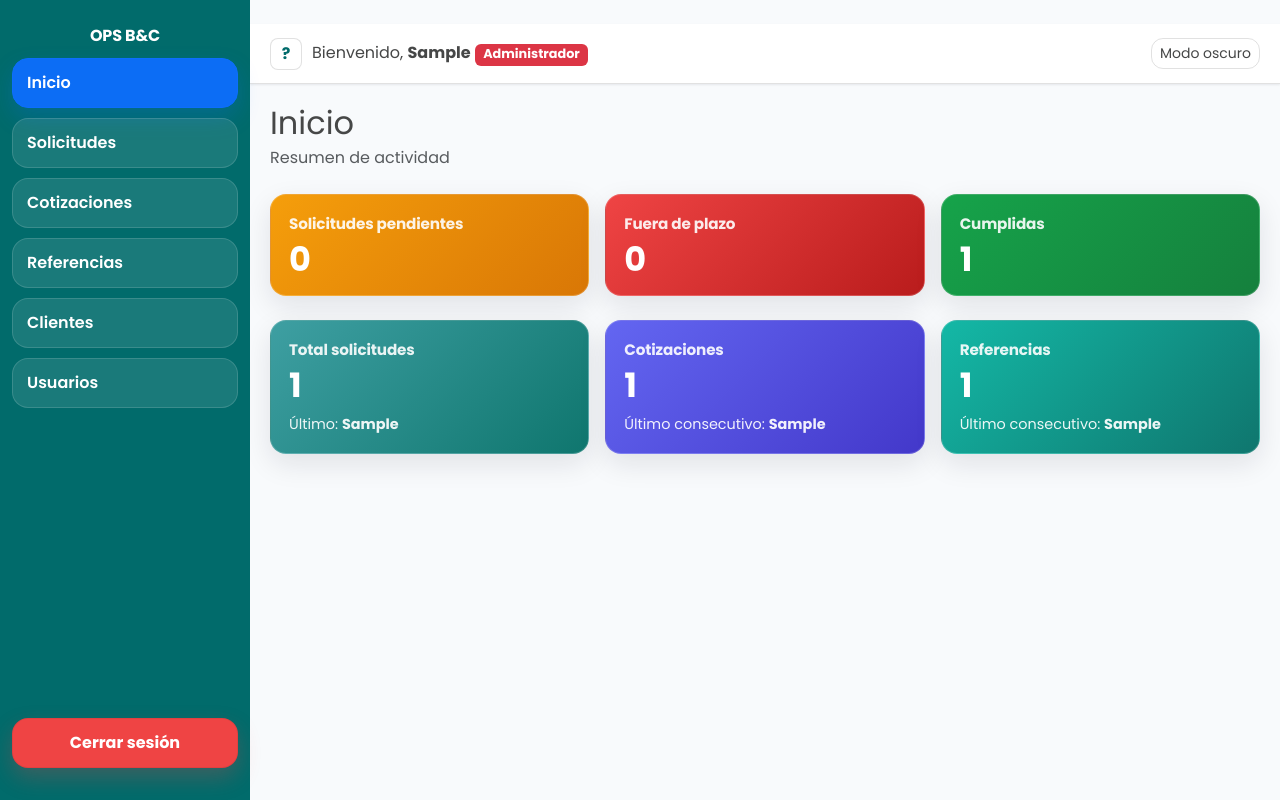
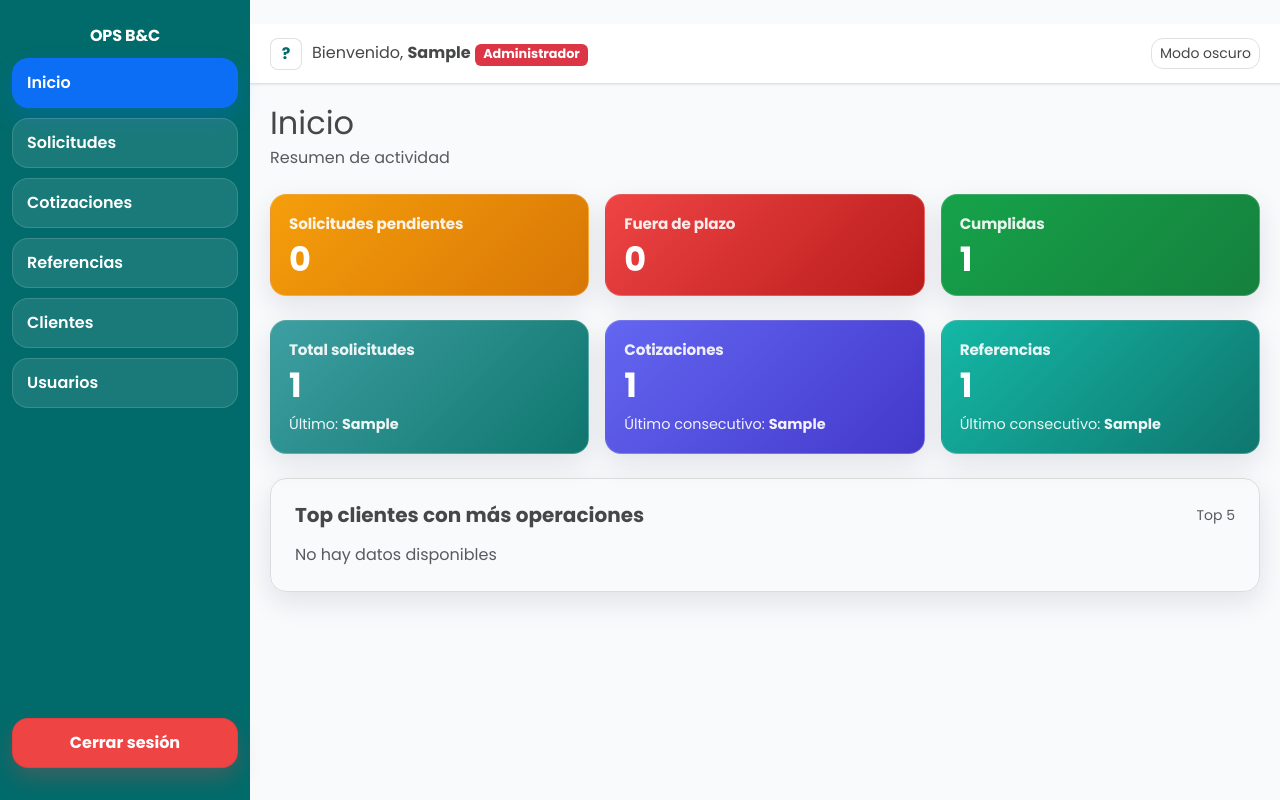
Before and after one commit to sistemaszaha-lab/PaginaBC, a Django app: page / in a window 1280 px wide. Run offline with Django 5.2, Linux system fonts and the light colour scheme; a user stored in the database is signed in; tables that the repository leaves empty hold one stand-in row (values such as "Sample post").

Commit message:
Clientes

```diff
--- a/solicitudes/views.py
+++ b/solicitudes/views.py
@@ -10,8 +10,8 @@ from django.contrib.auth.models import User
 from django.core.exceptions import PermissionDenied
 from django.core.paginator import Paginator
 from django.db import IntegrityError, transaction
-from django.db.models import F, IntegerField, Q
-from django.db.models.functions import Cast, Length, Substr
+from django.db.models import Count, F, IntegerField, OuterRef, Q, Subquery, Value
+from django.db.models.functions import Cast, Coalesce, Length, Substr
 from django.http import HttpResponse
 from django.shortcuts import get_object_or_404, redirect, render
 from django.urls import reverse
@@ -566,6 +566,52 @@ def inicio(request):
         .first()
     )
 
+    solicitudes_por_cliente_subq = (
+        Solicitud.objects.filter(cliente=OuterRef("nombre"))
+        .values("cliente")
+        .annotate(c=Count("id"))
+        .values("c")[:1]
+    )
+    cotizaciones_por_cliente_subq = (
+        Cotizacion.objects.filter(cliente=OuterRef("nombre"))
+        .values("cliente")
+        .annotate(c=Count("id"))
+        .values("c")[:1]
+    )
+    referencias_por_cliente_subq = (
+        Referencia.objects.filter(cliente=OuterRef("nombre"))
+        .values("cliente")
+        .annotate(c=Count("id"))
+        .values("c")[:1]
+    )
+
+    top_clientes = (
+        Cliente.objects.annotate(
+            total_solicitudes=Coalesce(
+                Subquery(solicitudes_por_cliente_subq, output_field=IntegerField()),
+                Value(0),
+            ),
+            total_cotizaciones=Coalesce(
+                Subquery(cotizaciones_por_cliente_subq, output_field=IntegerField()),
+                Value(0),
+            ),
+            total_referencias=Coalesce(
+                Subquery(referencias_por_cliente_subq, output_field=IntegerField()),
+                Value(0),
+            ),
+        )
+        .annotate(
+            total_operaciones=F("total_solicitudes")
+            + F("total_cotizaciones")
+            + F("total_referencias")
+        )
+        .filter(total_operaciones__gt=0)
+        .order_by("-total_operaciones", "nombre")[:5]
+    )
+
+    clientes_chart_labels = [c.nombre for c in top_clientes]
+    clientes_chart_data = [int(c.total_operaciones or 0) for c in top_clientes]
+
     return render(
         request,
         "inicio.html",
@@ -579,6 +625,8 @@ def inicio(request):
             "ultimo_solicitud": ultimo_solicitud,
             "ultimo_consecutivo_cotizacion": ultimo_consecutivo_cotizacion,
             "ultimo_consecutivo_referencia": ultimo_consecutivo_referencia,
+            "clientes_chart_labels": clientes_chart_labels,
+            "clientes_chart_data": clientes_chart_data,
         },
     )
 
--- a/templates/inicio.html
+++ b/templates/inicio.html
@@ -23,4 +23,91 @@
     {% include "components/kpi_card.html" with title="Referencias" value=total_referencias detail_label="Último consecutivo" detail=ultimo_consecutivo_referencia variant="teal" %}
 </div>
 
+<div class="stat-card mt-4">
+    <div class="p-3 p-md-4">
+        <div class="d-flex flex-wrap align-items-center justify-content-between gap-2 mb-3">
+            <h5 class="mb-0 fw-bold">Top clientes con más operaciones</h5>
+            <span class="text-muted small">Top 5</span>
+        </div>
+
+        {% if clientes_chart_data %}
+            <div style="position: relative; height: 340px;">
+                <canvas id="clientesChart"></canvas>
+            </div>
+
+            {{ clientes_chart_labels|json_script:"clientes-chart-labels" }}
+            {{ clientes_chart_data|json_script:"clientes-chart-data" }}
+
+            <script src="https://cdn.jsdelivr.net/npm/chart.js@4.4.2/dist/chart.umd.min.js"></script>
+            <script>
+                document.addEventListener("DOMContentLoaded", () => {
+                    const labelsEl = document.getElementById("clientes-chart-labels");
+                    const dataEl = document.getElementById("clientes-chart-data");
+                    if (!labelsEl || !dataEl) return;
+
+                    const labels = JSON.parse(labelsEl.textContent || "[]");
+                    const values = JSON.parse(dataEl.textContent || "[]");
+                    if (!labels.length || !values.length) return;
+
+                    const chartEl = document.getElementById("clientesChart");
+                    if (!chartEl) return;
+
+                    const root = document.documentElement;
+                    const isDark =
+                        (root.getAttribute("data-bs-theme") || "").toLowerCase() === "dark" ||
+                        root.classList.contains("dark");
+
+                    const textColor = isDark ? "rgba(255, 255, 255, 0.85)" : "rgba(15, 23, 42, 0.8)";
+                    const gridColor = isDark ? "rgba(255, 255, 255, 0.12)" : "rgba(15, 23, 42, 0.12)";
+                    const primary = "rgba(62, 159, 162, 0.75)";
+                    const primaryBorder = "rgba(62, 159, 162, 1)";
+
+                    new Chart(chartEl, {
+                        type: "bar",
+                        data: {
+                            labels,
+                            datasets: [
+                                {
+                                    label: "Operaciones",
+                                    data: values,
+                                    backgroundColor: primary,
+                                    borderColor: primaryBorder,
+                                    borderWidth: 1,
+                                    borderRadius: 10,
+                                    maxBarThickness: 46,
+                                },
+                            ],
+                        },
+                        options: {
+                            responsive: true,
+                            maintainAspectRatio: false,
+                            plugins: {
+                                legend: { display: false },
+                                tooltip: {
+                                    callbacks: {
+                                        label: (ctx) => `Operaciones: ${ctx.parsed.y}`,
+                                    },
+                                },
+                            },
+                            scales: {
+                                x: {
+                                    ticks: { color: textColor },
+                                    grid: { display: false },
+                                },
+                                y: {
+                                    beginAtZero: true,
+                                    ticks: { color: textColor, precision: 0 },
+                                    grid: { color: gridColor },
+                                },
+                            },
+                        },
+                    });
+                });
+            </script>
+        {% else %}
+            <div class="text-muted">No hay datos disponibles</div>
+        {% endif %}
+    </div>
+</div>
+
 {% endblock %}
```
